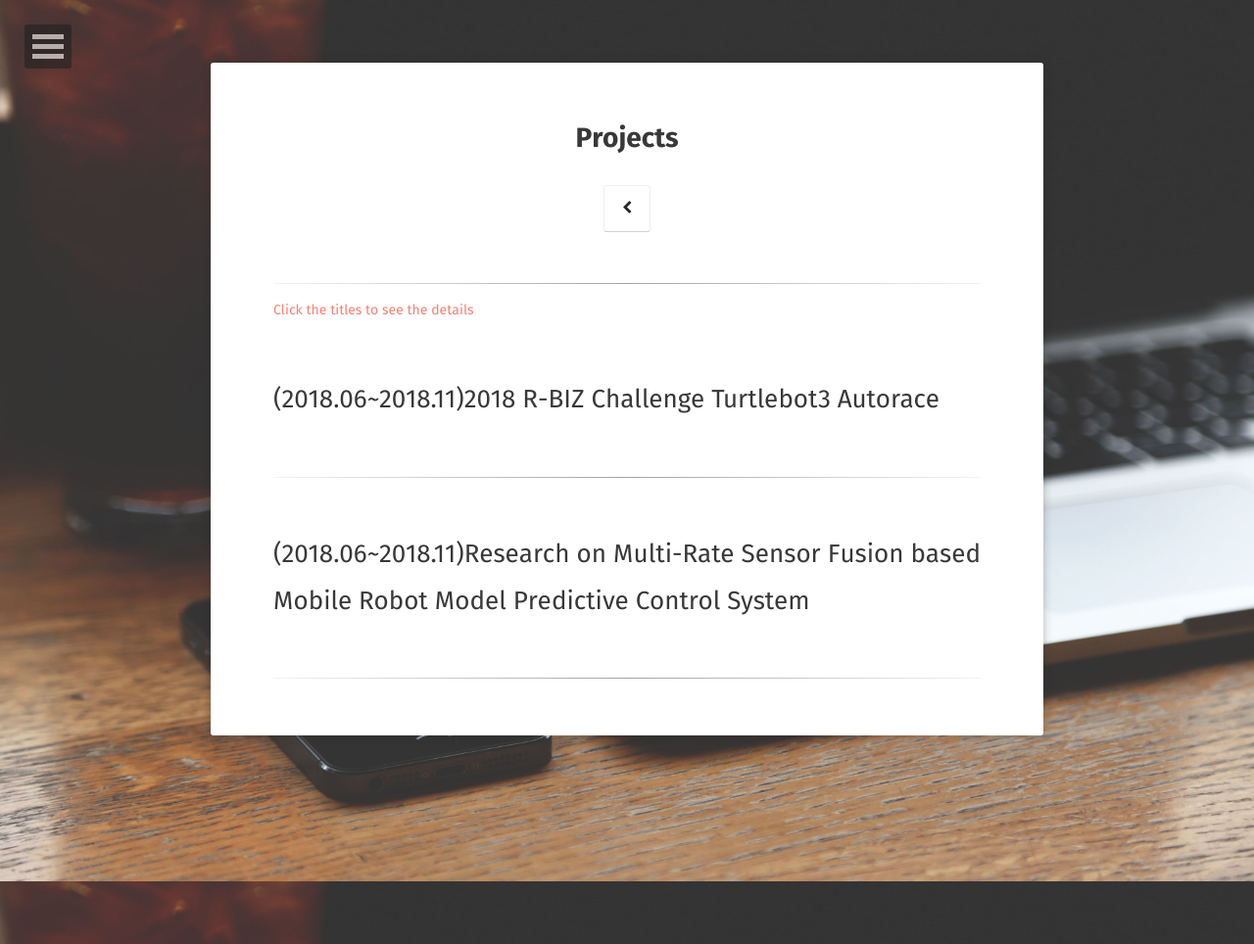
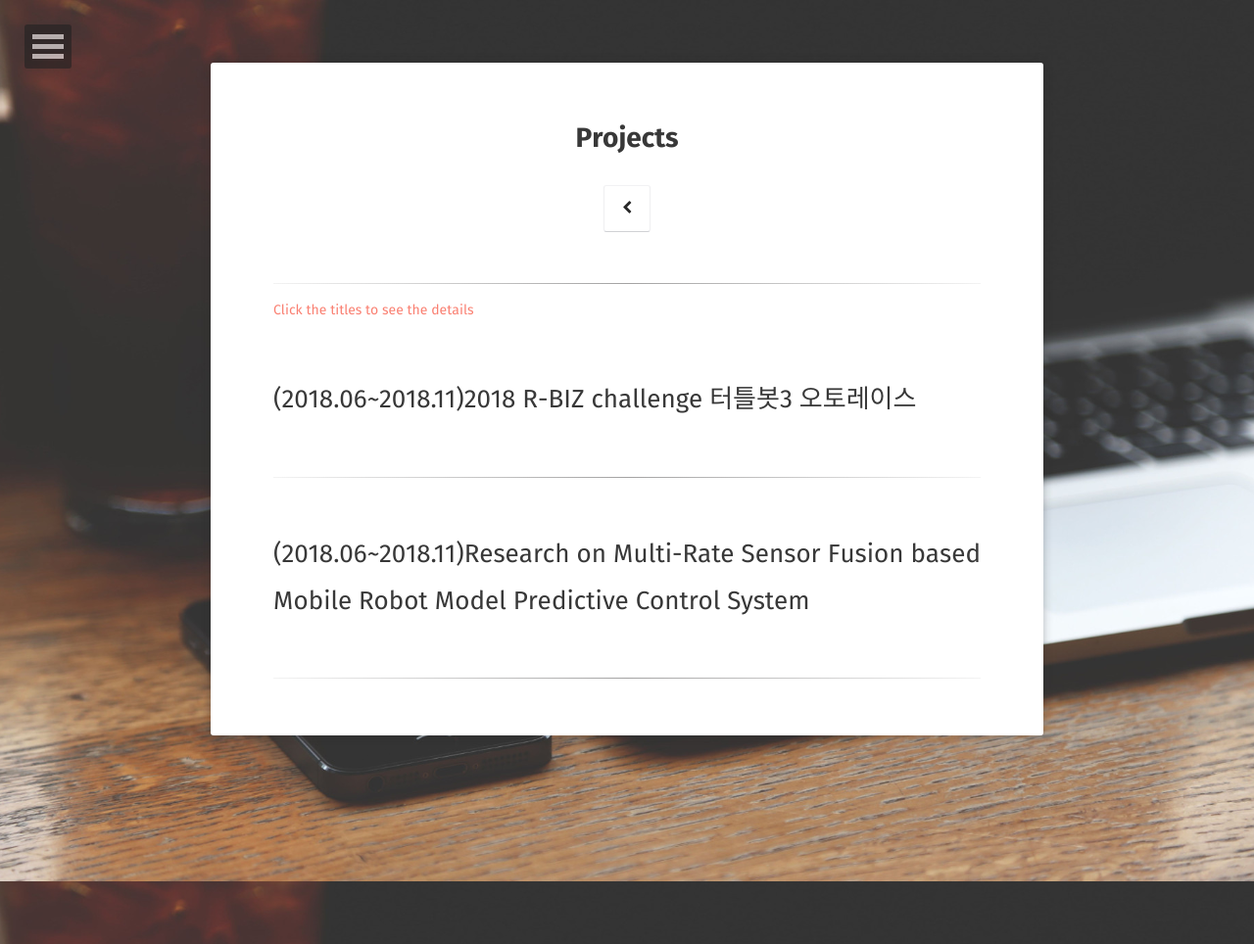
Before and after one commit to JongCheon-Park/JongCheon-Park.github.io, a Jekyll site: the page built from projects/index.md, in a window 1280 px wide. Shown: the whole page at 98% size. Built offline with Jekyll 4.4.1, drawn with Linux system fonts in a browser that asks for light colours; some web fonts are replaced.

Commit message:
Update index.md

```diff
--- a/projects/index.md
+++ b/projects/index.md
@@ -11,7 +11,7 @@ comments: false
 
 <br>
 <details>
-  <summary> <span style="font-size: 26px"> (2018.06~2018.11)2018 R-BIZ Challenge Turtlebot3 Autorace </span> </summary>
+  <summary> <span style="font-size: 26px"> (2018.06~2018.11)2018 R-BIZ challenge  터틀봇3 오토레이스 </span> </summary>
   <div markdown="1">
 This project was conducted at <span style="color:#3399ff">Cyber Physical System Control Lab in Kyungpook National University</span> : [Link](http://control.knu.ac.kr/)
   </div>
```
